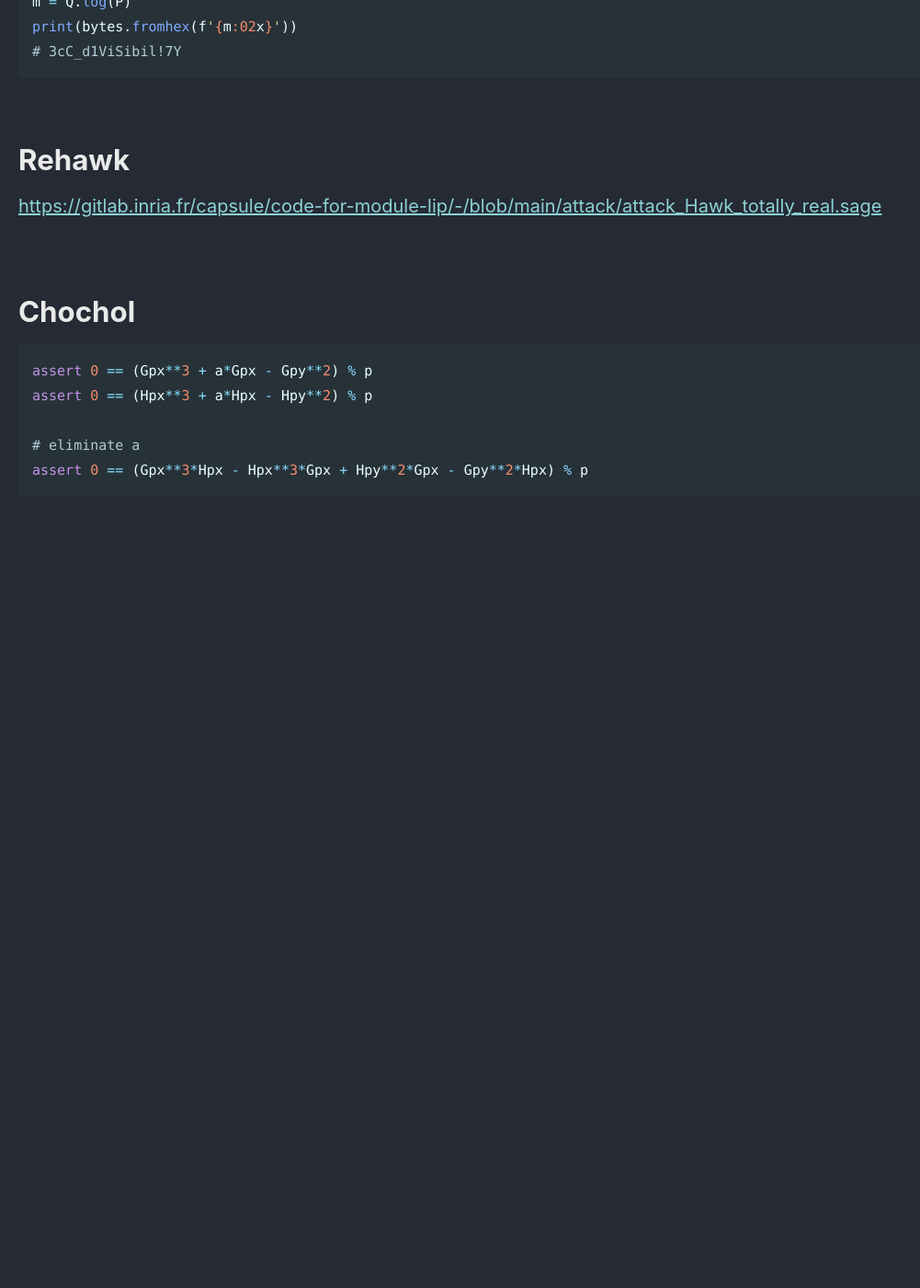
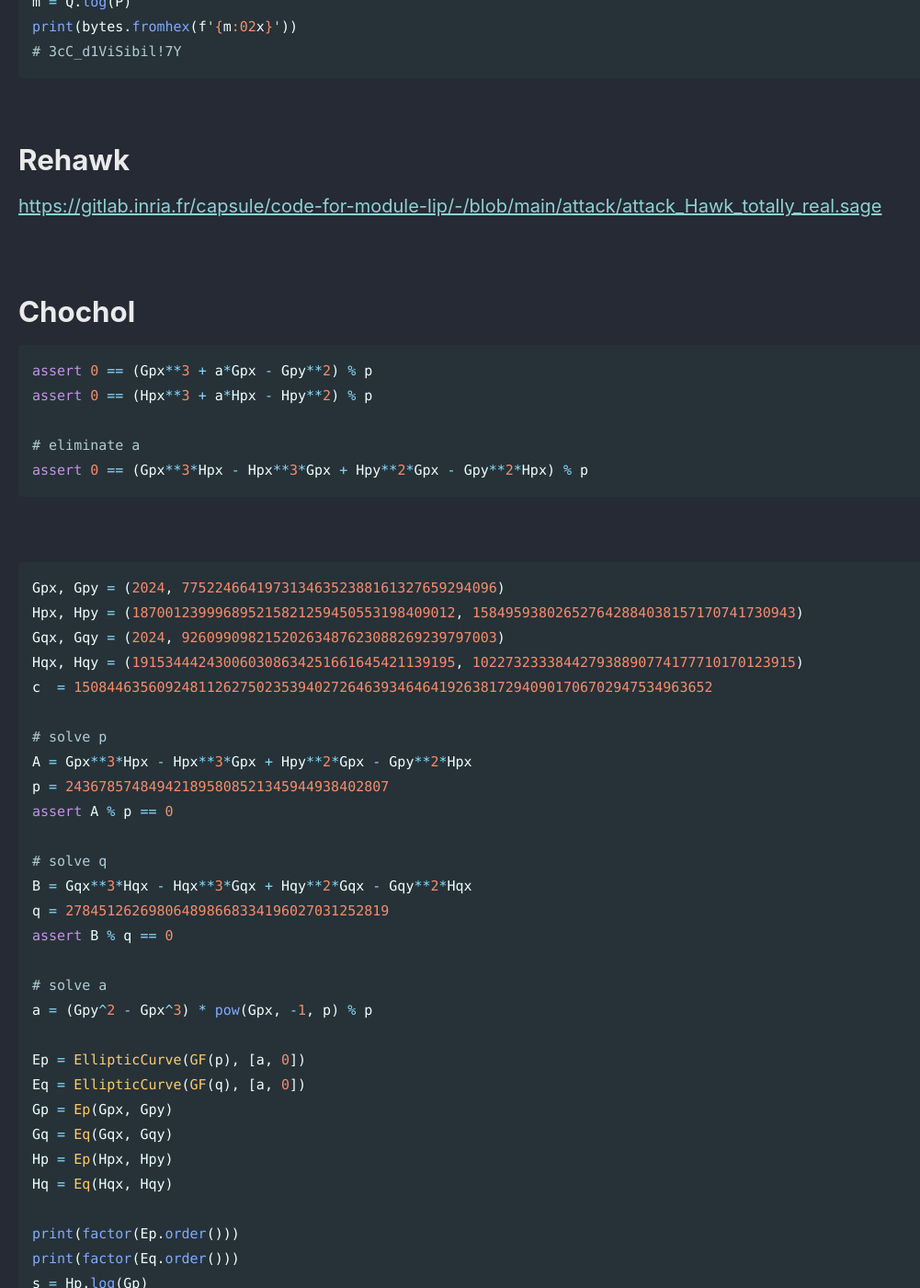
Before and after one commit to Connor-McCartney/Connor-McCartney.github.io, a Jekyll site: the page built from _pages/cryptography/other/CRYPTO-CTF-2024.md, in a window 1280 px wide and 1400 px high, scrolled down 13723 px. Shown: the whole window at 92% size, without its empty margins (0-1001 px from the left). Built offline with Jekyll 4.4.1, drawn with Linux system fonts in a browser that asks for light colours; cached includes are drawn as plain includes; before the commit the page ends 14308 px from its top, so only the background shows below that; some of the changed text lies outside the part shown.

Commit message:
Update CRYPTO-CTF-2024.md

````diff
--- a/_pages/cryptography/other/CRYPTO-CTF-2024.md
+++ b/_pages/cryptography/other/CRYPTO-CTF-2024.md
@@ -574,3 +574,55 @@ assert 0 == (Hpx**3 + a*Hpx - Hpy**2) % p
 # eliminate a
 assert 0 == (Gpx**3*Hpx - Hpx**3*Gpx + Hpy**2*Gpx - Gpy**2*Hpx) % p
 ```
+
+<br>
+
+```python
+Gpx, Gpy = (2024, 77522466419731346352388161327659294096)
+Hpx, Hpy = (187001239996895215821259450553198409012, 158495938026527642884038157170741730943)
+Gqx, Gqy = (2024, 92609909821520263487623088269239797003)
+Hqx, Hqy = (191534442430060308634251661645421139195, 102273233384427938890774177710170123915)
+c  = 15084463560924811262750235394027264639346464192638172940901706702947534963652
+
+# solve p
+A = Gpx**3*Hpx - Hpx**3*Gpx + Hpy**2*Gpx - Gpy**2*Hpx
+p = 243678574849421895808521345944938402807
+assert A % p == 0
+
+# solve q
+B = Gqx**3*Hqx - Hqx**3*Gqx + Hqy**2*Gqx - Gqy**2*Hqx
+q = 278451262698064898668334196027031252819
+assert B % q == 0
+
+# solve a
+a = (Gpy^2 - Gpx^3) * pow(Gpx, -1, p) % p
+
+Ep = EllipticCurve(GF(p), [a, 0])
+Eq = EllipticCurve(GF(q), [a, 0])
+Gp = Ep(Gpx, Gpy)
+Gq = Eq(Gqx, Gqy)
+Hp = Ep(Hpx, Hpy)
+Hq = Eq(Hqx, Hqy)
+
+print(factor(Ep.order()))
+print(factor(Eq.order()))
+s = Hp.log(Gp)
+print(f'{s = }')
+assert Hp == s*Gp
+print(Hq == s*Gq)
+```
+
+<br>
+
+```
+2^3 * 439 * 2609 * 462181063 * 228465631117 * 251857991531
+2^2 * 5 * 11 * 233 * 331 * 503 * 101385043 * 321810878759529563693
+s = 50295274560999838770579032062844522666
+False
+```
+
+Sooo we've solved p, q, a, and looking at the order factorisations you can see Ep is smooth enough to solve the discrete log.
+
+However, the s we get doesn't solve the other log, `Hq == s*Gq`
+
+What's going on?
````
